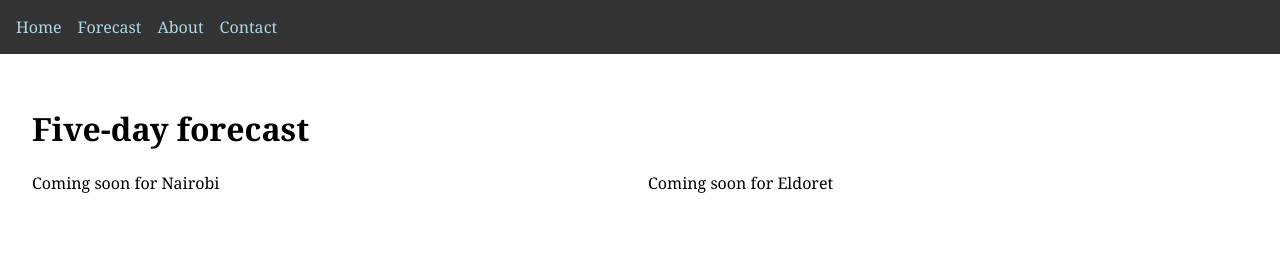
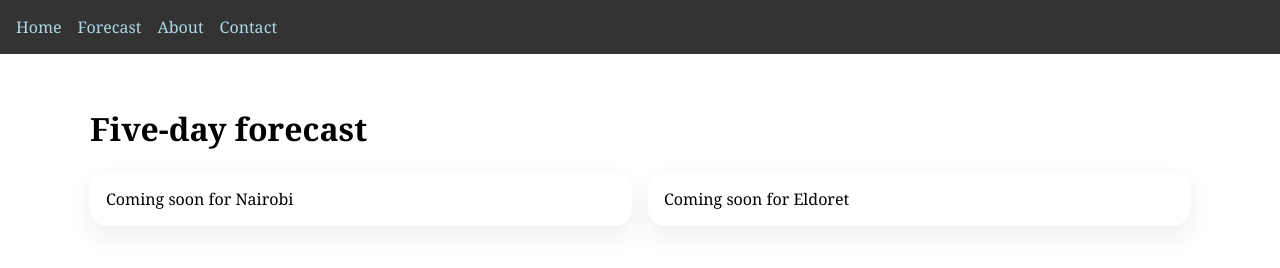
Before and after one commit to hielsang-ctrl/cloud-cast, a plain HTML site: page forecast.html in a window 1280 px wide. Drawn offline with Linux system fonts and the light colour scheme.

Commit message:
Style forecast cards

```diff
--- a/forecast.css
+++ b/forecast.css
@@ -1,5 +1,21 @@
+.forecast-shell {
+  max-width: 1100px;
+  margin: 0 auto;
+  padding: 2rem 1rem 3rem;
+}
+
 .forecast-grid {
   display: grid;
   grid-template-columns: repeat(2, minmax(0, 1fr));
   gap: 1rem;
+  margin-top: 1rem;
 }
+
+.forecast-grid article,
+.forecast-card,
+.forecast-tile {
+  padding: 1rem;
+  border-radius: 18px;
+  background: rgba(255, 255, 255, 0.92);
+  box-shadow: 0 10px 24px rgba(31, 37, 48, 0.08);
+}
```
